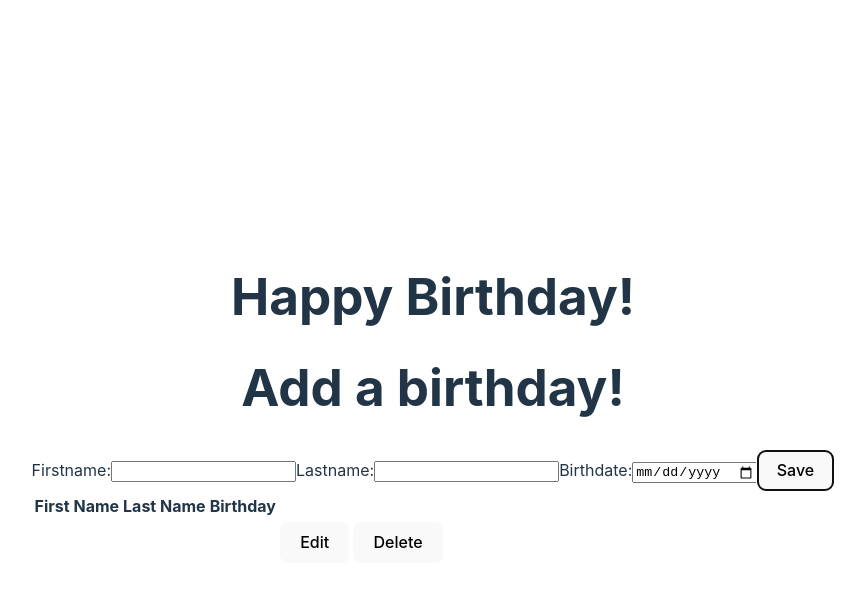
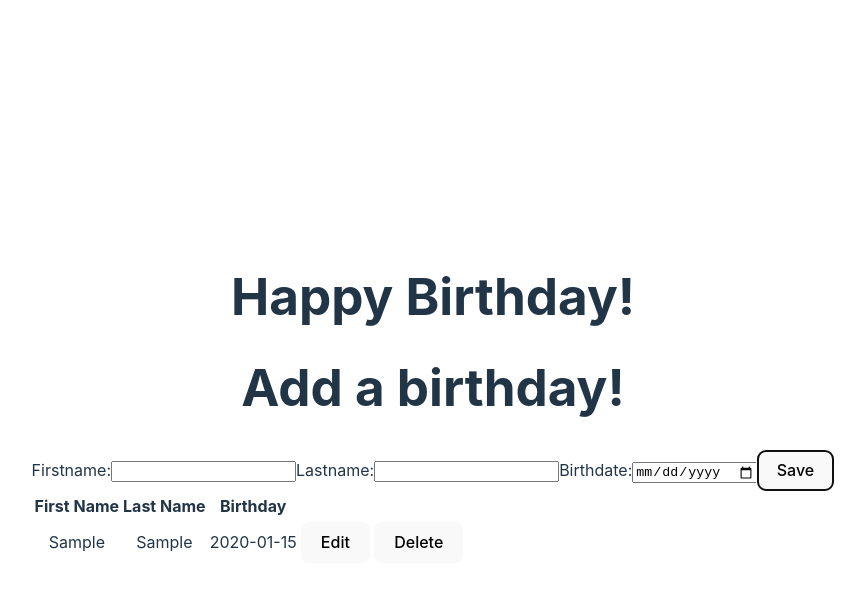
Before and after one commit to lukadimnik/birthday-memorizer, a React (Vite) app: page / in a window 1280 px wide. Both pictures are taken after typing "Sample", "Sample", "2020-01-15" into the empty fields and a click on the button "Save". Shown: the top 590 px of the page, without its empty margins (207-1072 px from the left). Built offline with nearby package versions, Linux system fonts and the light colour scheme; no server answers.

Commit message:
Fix typescript errors in List item

```diff
--- a/src/components/BirthdayListItem.tsx
+++ b/src/components/BirthdayListItem.tsx
@@ -1,28 +1,44 @@
-import React, { useState } from 'react';
+import { useState } from 'react';
 import EditBirthdayModal from './EditBirthdayModal';
 import Modal from './UI/Modal';
+import { Birthday } from '../models/interfaces';
 
-const BirthdayListItem = (props) => {
+interface BirthdayListItemProps {
+  birthdayObject: {
+    id: number;
+    firstName: string;
+    lastName: string;
+    birthday: string;
+  };
+  onDeleteBirthday: (id: number) => void;
+  onEdit: (newBirthday: Birthday) => void;
+}
+
+const BirthdayListItem = ({
+  birthdayObject,
+  onDeleteBirthday,
+  onEdit,
+}: BirthdayListItemProps) => {
   const [showModal, setShowModal] = useState(false);
 
   const deleteBirthdayHandler = () => {
-    props.onDeleteBirthday(props.id);
+    onDeleteBirthday(birthdayObject.id);
   };
 
   const closeModalHandler = () => {
     setShowModal((oldState) => !oldState);
   };
 
-  const onEdit = (newBirthday) => {
-    props.onEdit(newBirthday);
+  const onEditBirthday = (newBirthday: Birthday) => {
+    onEdit(newBirthday);
     setShowModal(false);
   };
 
   return (
     <tr>
-      <td>{props.firstName}</td>
-      <td>{props.lastName}</td>
-      <td>{props.birthday}</td>
+      <td>{birthdayObject.firstName}</td>
+      <td>{birthdayObject.lastName}</td>
+      <td>{birthdayObject.birthday}</td>
       <td>
         <button onClick={closeModalHandler}>Edit</button>
       </td>
@@ -33,8 +49,8 @@ const BirthdayListItem = (props) => {
       {showModal && (
         <Modal closeModal={closeModalHandler}>
           <EditBirthdayModal
-            birthday={props.birthdayObject}
-            onEdit={onEdit}
+            birthday={birthdayObject}
+            onEdit={onEditBirthday}
             onClose={closeModalHandler}
           />
         </Modal>
```
